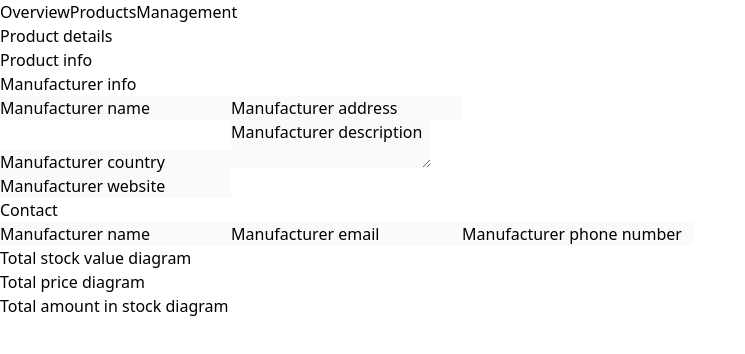
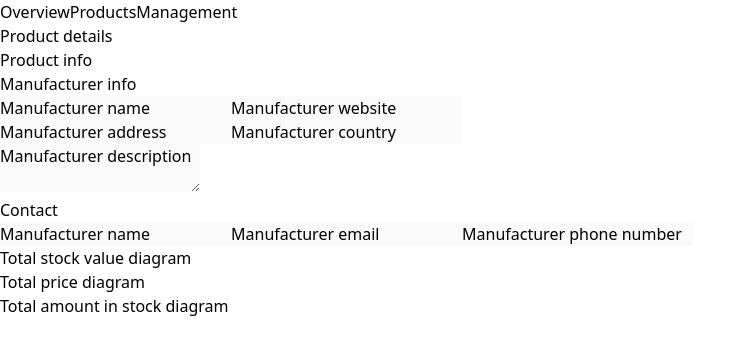
Before and after one commit to JohanTran02/IMS, a React (Vite) app in the folder frontend/: page / in a window 1280 px wide. Both pictures are taken after a click on the element "Manufacturer info". Shown: the top 354 px of the page, without its empty margins (0-745 px from the left). Built offline with nearby package versions, Linux system fonts and the light colour scheme.

Commit message:
temp design done

```diff
--- a/frontend/src/App.tsx
+++ b/frontend/src/App.tsx
@@ -12,8 +12,8 @@ function App() {
             </nav>
             <div className="bg-blue-300 w-full p-3 flex flex-col gap-4">
                 <div className="bg-green-300 h-40 flex">Product details</div>
-                <div className="bg-purple-300 flex-1 h-full flex gap-4">
-                    <div className="bg-amber-400 flex flex-col w-1/2 gap-4">
+                <div className="bg-purple-300 flex-1 flex gap-4 ">
+                    <div className="bg-amber-400 flex flex-col flex-1 gap-4 w-0">
                         <div className="bg-teal-300 flex gap-3">
                             <p className={activeTab === "product" ? "underline" : ""} onClick={() => setActiveTab("product")}>Product info</p>
                             <p className={activeTab === "manufacturer" ? "underline" : ""} onClick={() => setActiveTab("manufacturer")}>Manufacturer info</p>
@@ -23,33 +23,31 @@ function App() {
                                 <input type="text" disabled value={"Product name"} className="h-12" />
                                 <input type="text" disabled value={"Product category"} className="h-12" />
                                 <div className="flex gap-4">
-                                    <input type="text" disabled value={"Product name"} className="h-12 w-full" />
-                                    <input type="text" disabled value={"Product name"} className="h-12 w-full" />
+                                    <input type="text" disabled value={"Product name"} className="h-12 flex-1 w-0" />
+                                    <input type="text" disabled value={"Product name"} className="h-12 flex-1 w-0" />
                                 </div>
                                 <textarea disabled value={"Product description"} className="resize-none h-[200px]" />
                             </> :
                                 <>
                                     <input type="text" disabled value={"Manufacturer name"} className="h-12" />
-                                    <input type="text" disabled value={"Manufacturer address"} className="h-12" />
-                                    <div className="flex">
-                                        <div className="flex flex-col gap-8 w-1/2 pr-4">
-                                            <input type="text" disabled value={"Manufacturer country"} className="h-12" />
-                                            <textarea disabled value={"Manufacturer description"} className="resize-none h-[200px]" />
-                                        </div>
-                                        <div className="flex flex-col gap-8 w-1/2">
-                                            <input type="text" disabled value={"Manufacturer website"} className="h-12" />
-                                            <div className="flex flex-col gap-3 flex-1">
-                                                <h1 className="text-lg font-bold">Contact</h1>
-                                                <input type="text" disabled value={"Manufacturer name"} className="h-full" />
-                                                <input type="text" disabled value={"Manufacturer email"} className="h-full" />
-                                                <input type="text" disabled value={"Manufacturer phone number"} className="h-full" />
-                                            </div>
+                                    <input type="text" disabled value={"Manufacturer website"} className="h-12" />
+                                    <div className="flex flex-row gap-4">
+                                        <input type="text" disabled value={"Manufacturer address"} className="h-12 flex-1 w-0" />
+                                        <input type="text" disabled value={"Manufacturer country"} className="h-12 flex-1 w-0" />
+                                    </div>
+                                    <div className="flex gap-4">
+                                        <textarea disabled value={"Manufacturer description"} className="resize-none h-[200px] flex-1 w-0" />
+                                        <div className="flex flex-col flex-1 w-0">
+                                            <h1 className="text-lg font-bold">Contact</h1>
+                                            <input type="text" disabled value={"Manufacturer name"} className="h-full" />
+                                            <input type="text" disabled value={"Manufacturer email"} className="h-full" />
+                                            <input type="text" disabled value={"Manufacturer phone number"} className="h-full" />
                                         </div>
                                     </div>
                                 </>
                         }
                     </div>
-                    <div className="bg-lime-300 flex flex-col w-1/2 gap-4">
+                    <div className="bg-lime-300 flex flex-col flex-1 w-0 gap-4">
                         <div className="bg-cyan-300 h-[150px]">Total stock value diagram</div>
                         <div className="bg-cyan-300 h-[150px]">Total price diagram</div>
                         <div className="bg-cyan-300 h-[150px]">Total amount in stock diagram</div>
```
